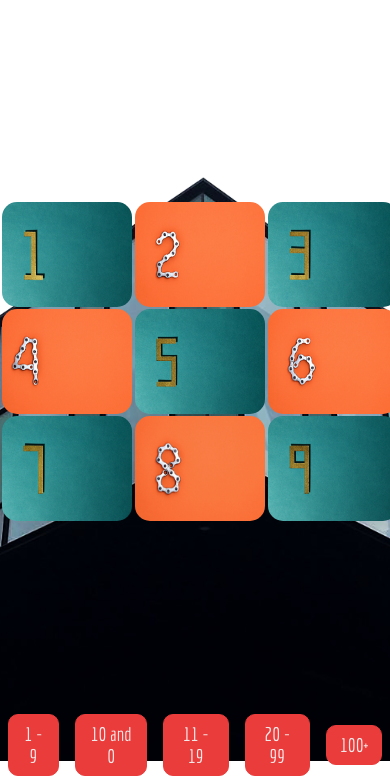
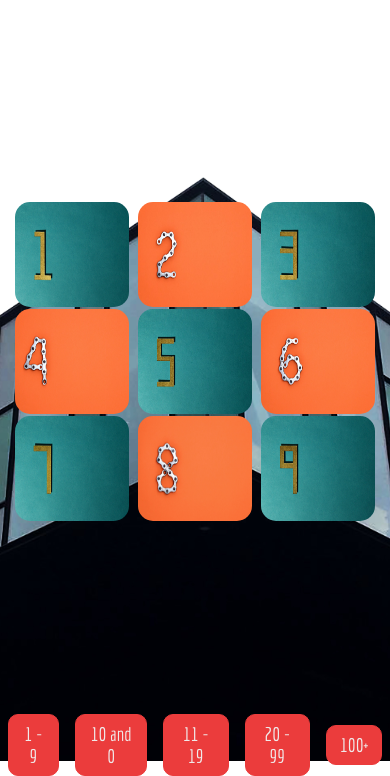
Before and after one commit to kyriakoskolokouris/Danish-Numbers, a plain HTML site: page index.html in a window 390 px wide. Shown: the part 83-859 px from the top of the page. Drawn offline with Linux system fonts and the light colour scheme.

Commit message:
responsive

```diff
--- a/card.css
+++ b/card.css
@@ -29,11 +29,11 @@ h1.page-header {
 
 
 .deck {
-    width: 25rem;
+    width: 23rem;
     height: 20rem;
     min-height: 40%;
     min-width: 40%;
-    margin: 1rem auto;
+    margin: 2rem auto;
     display: flex;
    justify-content: center;
     align-items: center;
@@ -43,9 +43,9 @@ h1.page-header {
 }
 
 .number-card {
-  width: calc(35% - 10px);
+  width: calc(35% - 15px);
   height: calc(36% - 10px);
-  margin: 0 auto;
+  margin: 0 auto ;
   padding: 1,1rem;
   position: relative;
   transform: scale(1);
```
